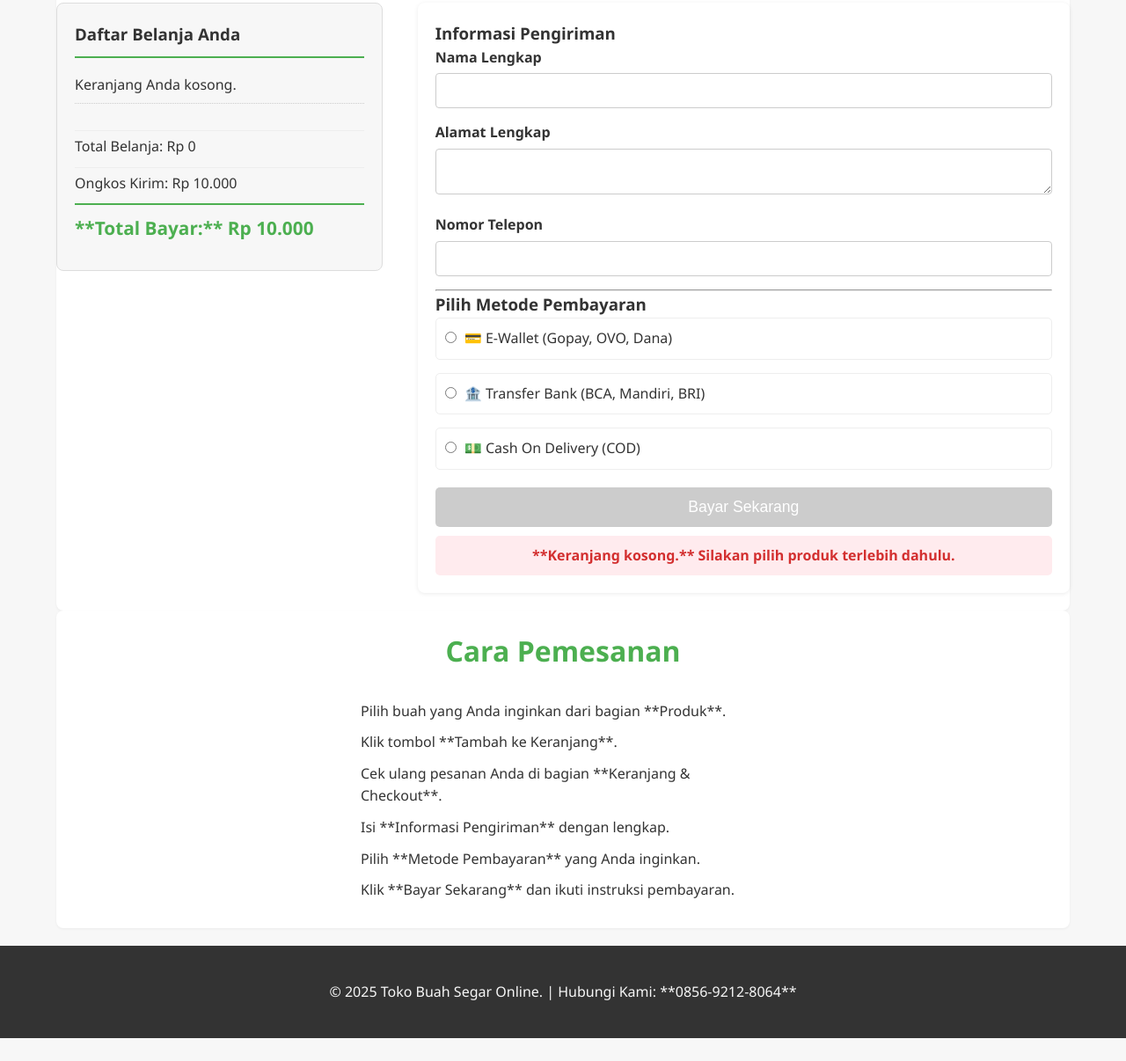
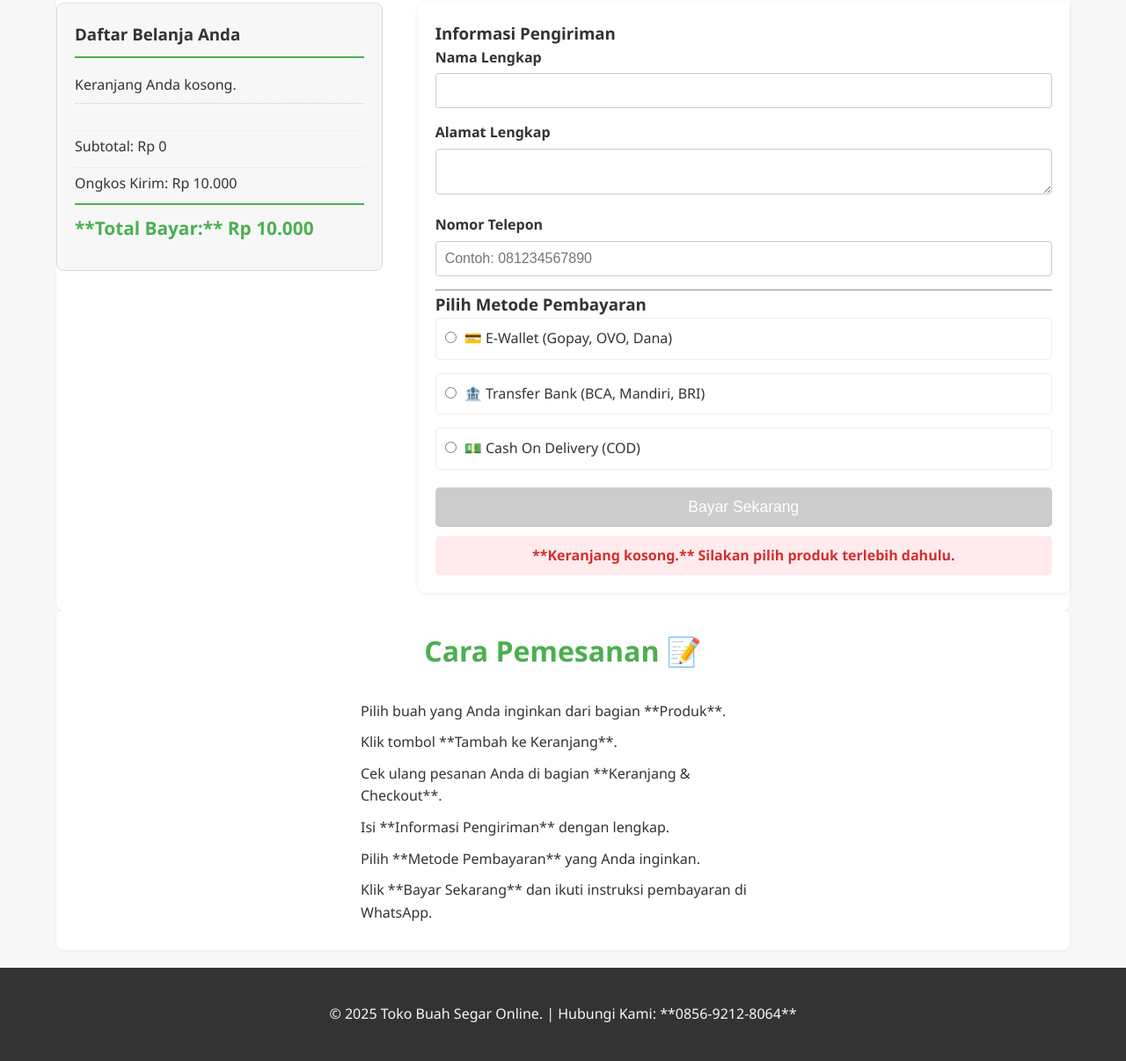
Before and after one commit to zaweza-dev/fruitstore, a plain HTML site: page index.html in a window 1280 px wide. Shown: the part 881-2087 px from the top of the page at 88% size. Before the commit the page ends 2061 px from the top, so only its background shows below. Drawn offline with Linux system fonts and the light colour scheme.

Commit message:
Update index.html

```diff
--- a/index.html
+++ b/index.html
@@ -5,6 +5,7 @@
     <meta name="viewport" content="width=device-width, initial-scale=1.0">
     <title>Toko Buah Segar Online | Checkout</title>
     <link rel="stylesheet" href="style.css">
+    <link href="https://fonts.googleapis.com/css2?family=Poppins:wght@400;600;700&display=swap" rel="stylesheet">
 </head>
 <body>
 
@@ -14,6 +15,7 @@
             <nav>
                 <a href="#produk">Produk</a>
                 <a href="#cara-pesan">Cara Pesan</a>
+                <a href="#checkout">Checkout</a>
             </nav>
         </div>
     </header>
@@ -56,8 +58,9 @@
                     <h3>Daftar Belanja Anda</h3>
                     <ul id="daftar-keranjang">
                         </ul>
-                    <p class="keranjang-total">Total Belanja: <span id="total-belanja">Rp 0</span></p>
+                    <p class="keranjang-total">Subtotal: <span id="total-belanja">Rp 0</span></p>
                     <p class="keranjang-total">Ongkos Kirim: <span id="ongkir">Rp 10.000</span></p>
+                    <p class="keranjang-total biaya-tambahan-row" style="display: none;">Biaya COD: <span id="biaya-tambahan">Rp 0</span></p>
                     <p class="grand-total">**Total Bayar:** <span id="grand-total">**Rp 10.000**</span></p>
                 </div>
 
@@ -73,7 +76,7 @@
                     </div>
                     <div class="form-group">
                         <label for="telepon">Nomor Telepon</label>
-                        <input type="tel" id="telepon" name="telepon" required>
+                        <input type="tel" id="telepon" name="telepon" placeholder="Contoh: 081234567890" required>
                     </div>
 
                     <hr>
@@ -111,14 +114,14 @@
         </section>
 
         <section id="cara-pesan" class="container">
-            <h2>Cara Pemesanan</h2>
+            <h2>Cara Pemesanan 📝</h2>
             <ol>
                 <li>Pilih buah yang Anda inginkan dari bagian **Produk**.</li>
                 <li>Klik tombol **Tambah ke Keranjang**.</li>
                 <li>Cek ulang pesanan Anda di bagian **Keranjang & Checkout**.</li>
                 <li>Isi **Informasi Pengiriman** dengan lengkap.</li>
                 <li>Pilih **Metode Pembayaran** yang Anda inginkan.</li>
-                <li>Klik **Bayar Sekarang** dan ikuti instruksi pembayaran.</li>
+                <li>Klik **Bayar Sekarang** dan ikuti instruksi pembayaran di WhatsApp.</li>
             </ol>
         </section>
 
```
